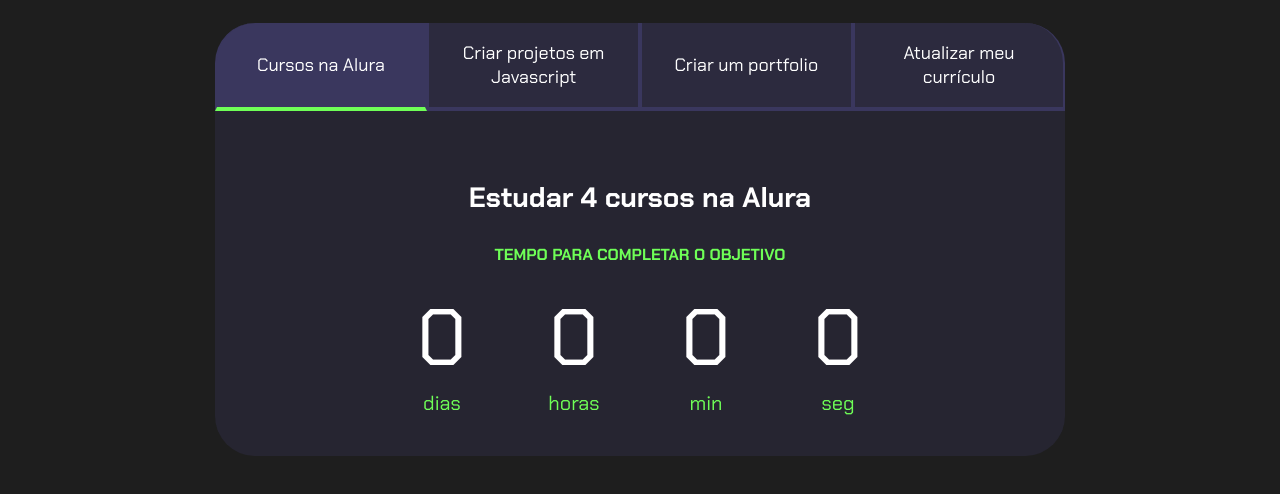
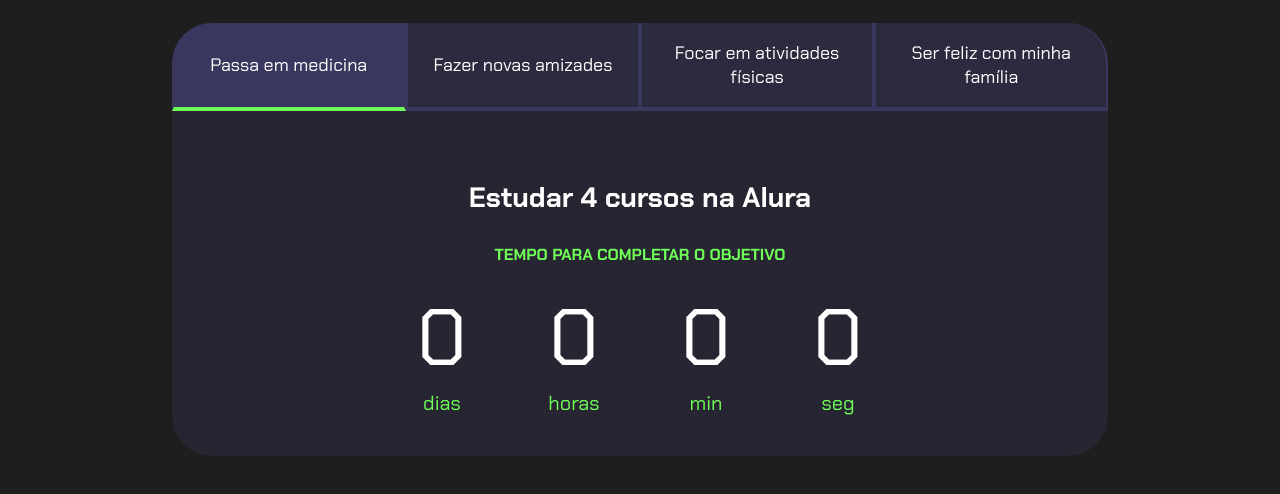
Before and after one commit to juliadavidpimentel/Projeto-de-vida, a plain HTML site: page Index.html in a window 1280 px wide. Shown: the part 80-574 px from the top of the page. Drawn offline with Linux system fonts and the light colour scheme.

Commit message:
Update Index.html

```diff
--- a/Index.html
+++ b/Index.html
@@ -28,13 +28,13 @@
 
             <div class="botoes">
 
-                <button class="botao ativo">Cursos na Alura</button>
+                <button class="botao ativo">Passa em medicina</button>
 
-                <button class="botao">Criar projetos em Javascript</button>
+                <button class="botao">Fazer novas amizades</button>
 
-                <button class="botao">Criar um portfolio</button>
+                <button class="botao">Focar em atividades físicas</button>
 
-                <button class="botao">Atualizar meu currículo</button>
+                <button class="botao">Ser feliz com minha família</button>
 
             </div>
 
```
